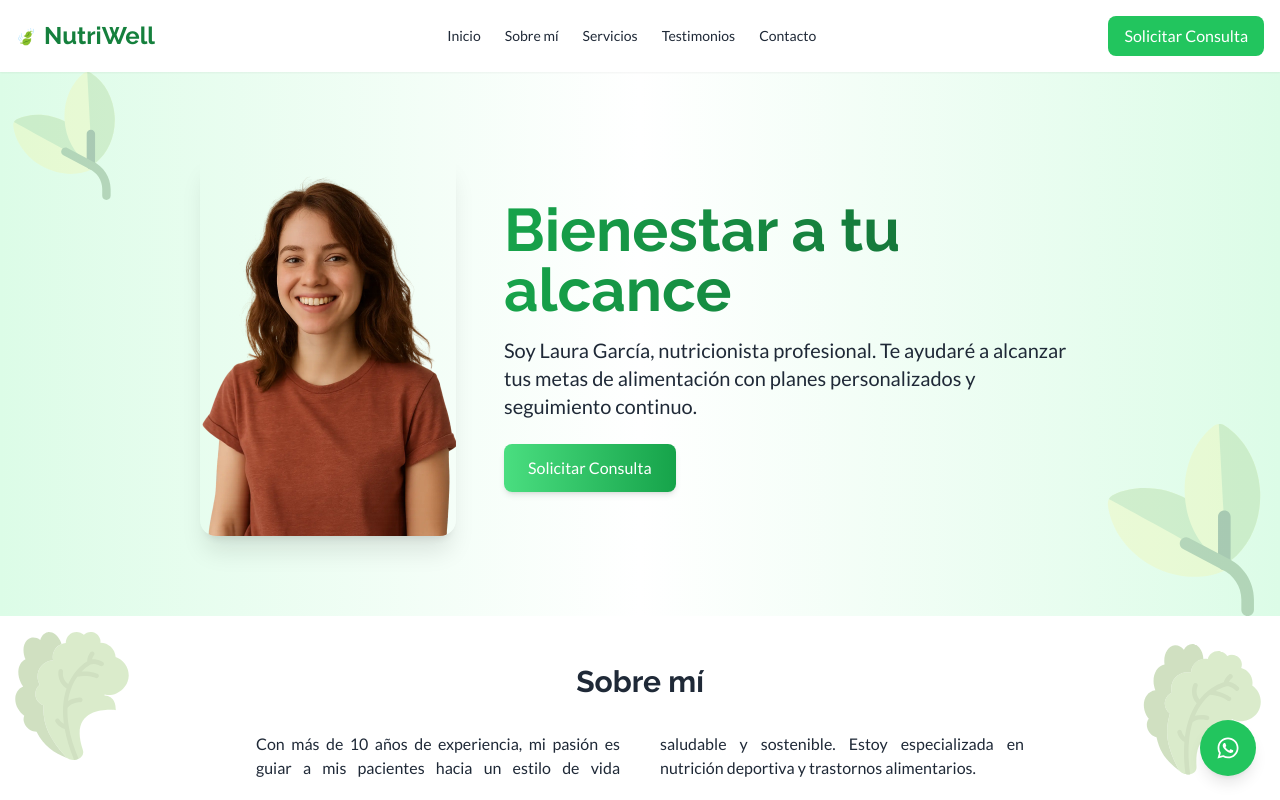
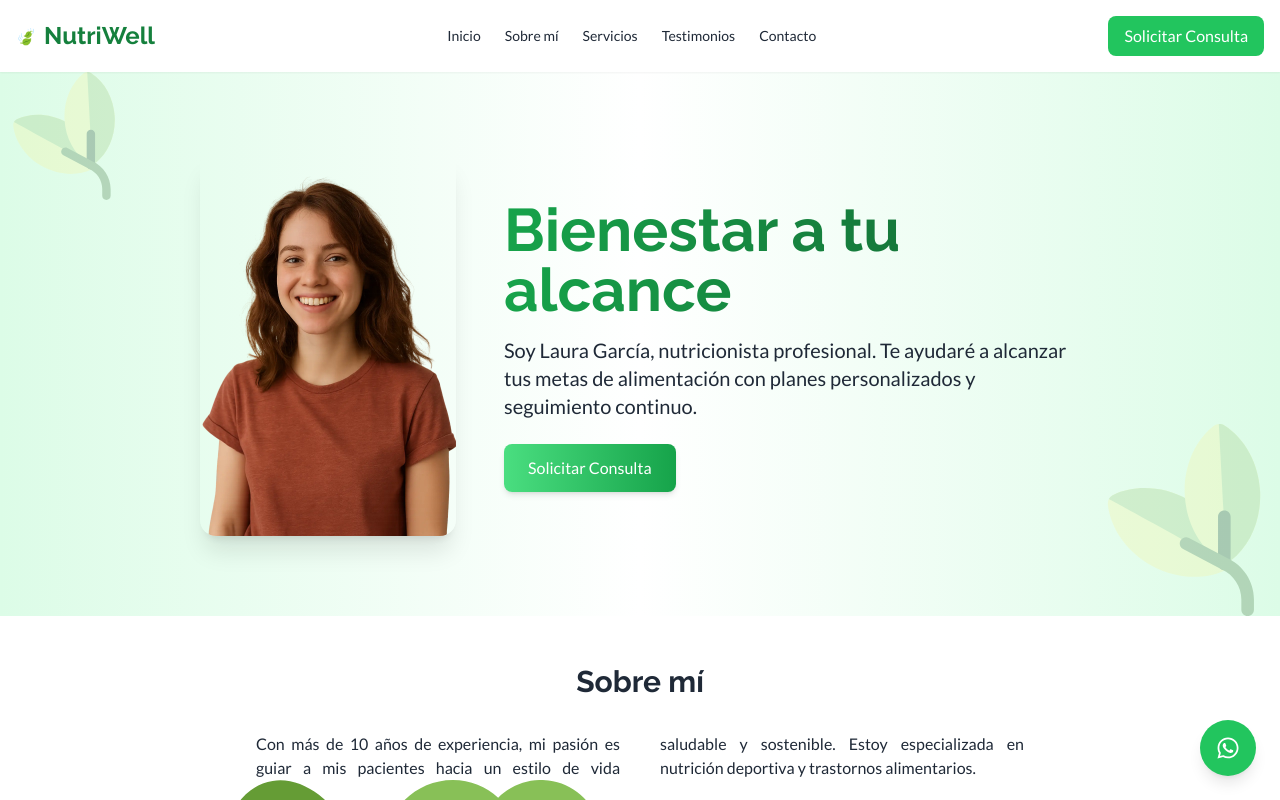
Before and after one commit to juliokof2104/nutri, a React (Vite) app: page / in a window 1280 px wide. Shown: the top 800 px of the page. Built offline with nearby package versions, Linux system fonts and the light colour scheme.

Commit message:
Update NutriWell.jsx

```diff
--- a/src/NutriWell.jsx
+++ b/src/NutriWell.jsx
@@ -84,8 +84,8 @@ export default function NutriWell() {
           <p>Con más de 10 años de experiencia, mi pasión es guiar a mis pacientes hacia un estilo de vida saludable y sostenible. Estoy especializada en nutrición deportiva y trastornos alimentarios.</p>
         </div>
 
-        <img src={acelga} alt="decoración acelga" className="absolute top-4 left-2 w-16 md:w-32 opacity-30 pointer-events-none z-0" />
-        <img src={acelga} alt="decoración acelga inclinada" className="absolute top-8 right-4 w-16 md:w-32 opacity-30 pointer-events-none z-0 rotate-[15deg]" />
+        <img src={acelga} alt="decoración acelga" className="absolute bottom-0 left-0 w-16 md:w-24 opacity-30 pointer-events-none z-0" />
+        <img src={acelga} alt="absolute bottom-0 right-0 w-16 md:w-24 opacity-30 pointer-events-none z-0 rotate-[10deg]" />
 
        </section>
 
```
